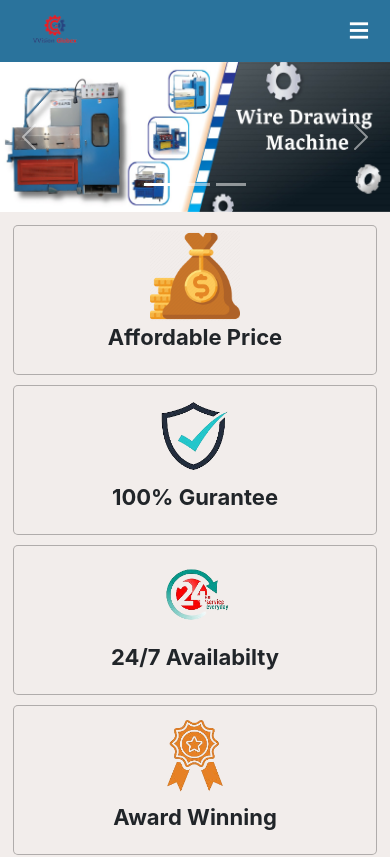
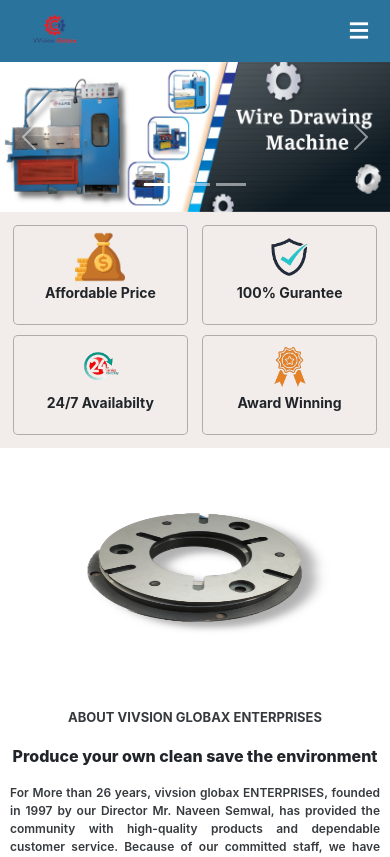
Before and after one commit to Mannumishra/vivision, a React (Create React App) app: page / in a window 390 px wide. Shown: the top 857 px of the page. Built offline with nearby package versions, Linux system fonts and the light colour scheme.

Commit message:
add chnages

```diff
--- a/src/Components/Home/Home.css
+++ b/src/Components/Home/Home.css
@@ -81,9 +81,11 @@
     gap: 70px;
     margin-top: 50px;
 }
-.homeaboutimage img{
+
+.homeaboutimage img {
     height: 600px;
 }
+
 .abouthomeiconsmall {
     display: flex;
     justify-content: space-evenly;
@@ -157,7 +159,7 @@
 
 /* media query content */
 @media(max-width:768px) {
-    .w-100{
+    .w-100 {
         height: 150px !important;
     }
 }
@@ -169,14 +171,15 @@
 
     .contentmain {
         display: flex;
-        flex-direction: column;
+        flex-direction: row;
+        flex-wrap: wrap;
         gap: 10px;
         padding: 3px;
     }
 
     .contentmain div {
-        height: 150px;
-        width: 100%;
+        height: 100px;
+        width: 48%;
         background-color: #F2EDEB;
         padding: 10px;
         justify-content: center;
@@ -185,25 +188,34 @@
         flex-direction: column;
     }
 
+    .contentmain div img {
+        height: 50px;
+    }
     .contentmain div:hover {
         height: 150px;
         width: 100%;
         background-color: #2A739C;
         padding: 10px;
     }
+
+    .contentmain div p {
+        font-size: 14px;
+    }
 }
 
 /* media query  */
-@media(max-width:768px){
+@media(max-width:768px) {
     .homeabout {
         padding: 10px;
         display: flex;
         flex-direction: column;
     }
-    .homeaboutimage img{
+
+    .homeaboutimage img {
         width: 100%;
         height: 200px;
     }
+
     .abouthomeicon {
         display: flex;
         flex-direction: row;
@@ -211,24 +223,29 @@
         gap: 30px;
         margin-top: 50px;
     }
+
     .abouthomeheading {
         font-size: 16px;
         font-weight: 800;
         text-align: center;
     }
+
     .abouthomesmallheading {
         font-size: 13px;
         font-weight: 700;
         text-align: center;
     }
+
     .abouthometext {
         font-size: 12px;
     }
+
     .abouthomeiconsmall {
         display: flex;
         gap: 0px;
         flex-direction: column;
     }
+
     .homeaboutbutton button {
         width: 100%;
     }
```
